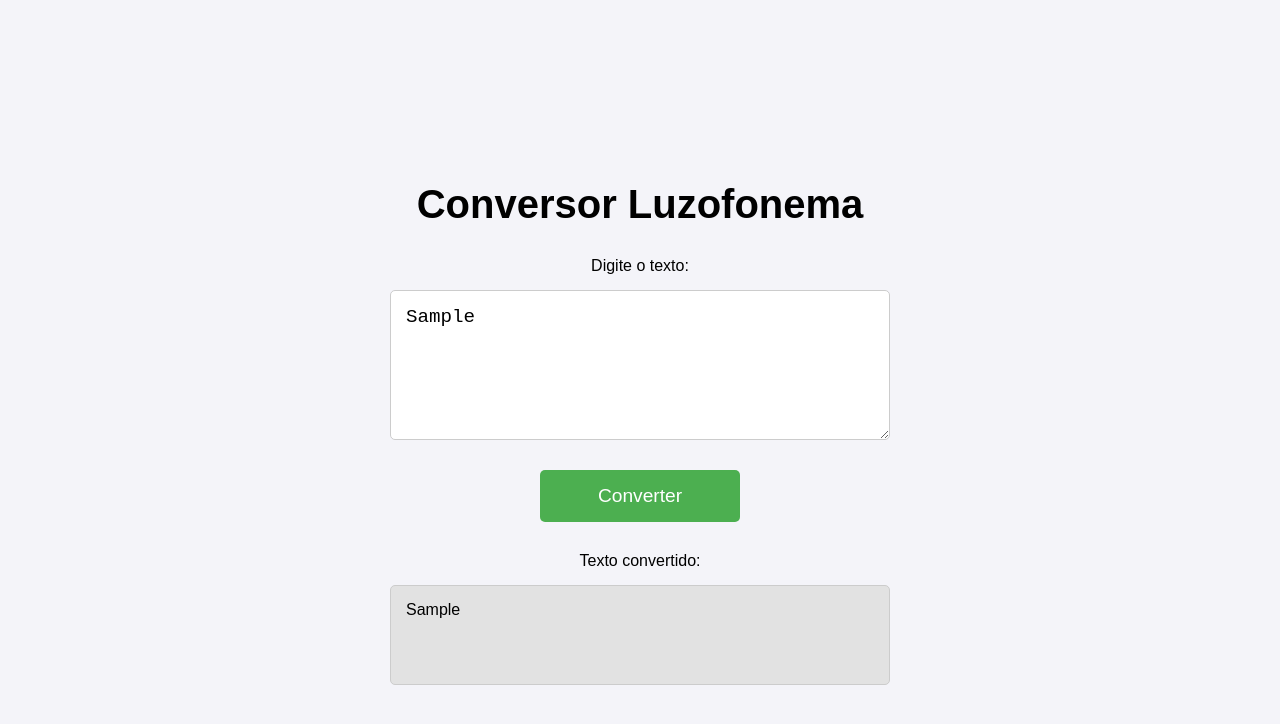
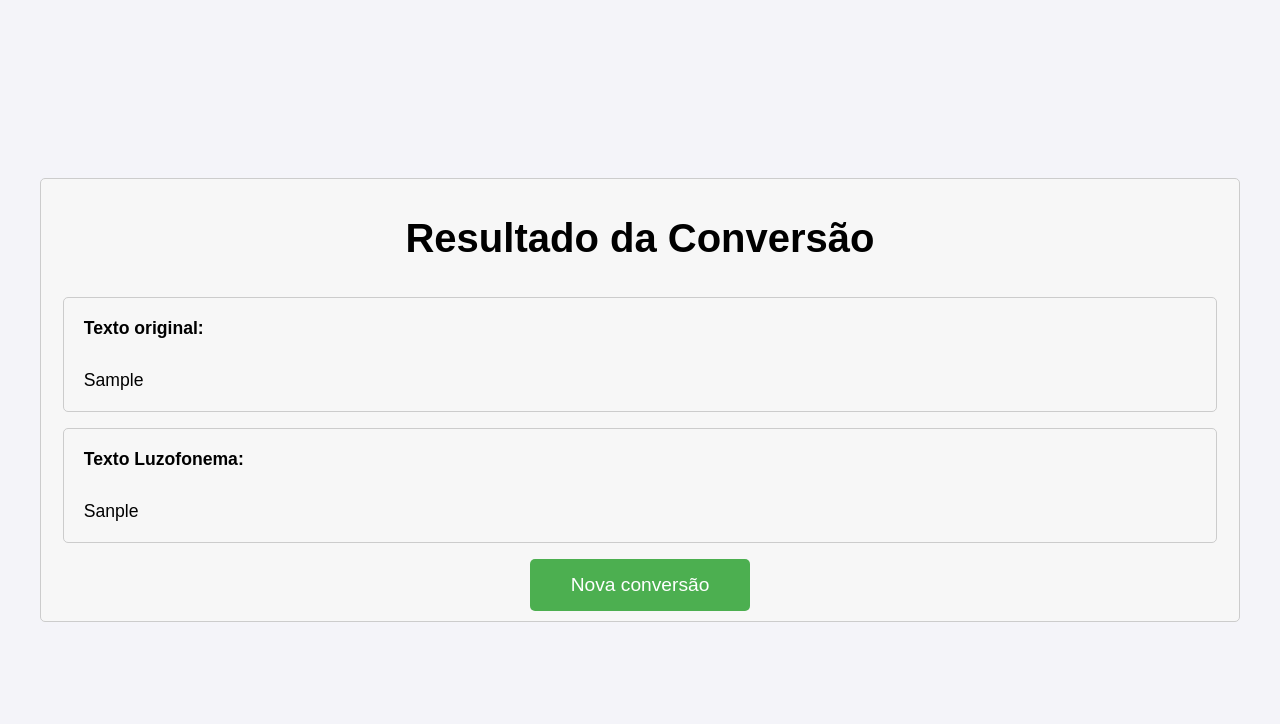
Before and after one commit to SrAquaGenius/LuzofonemaWeb, a plain HTML site: page public/index.html in a window 1280 px wide. Both pictures are taken after typing "Sample" into the empty fields and a click on the button "Converter". Drawn offline with Linux system fonts and the light colour scheme.

Commit message:
feat: duas páginas com tooltip para palavras fonéticas

```diff
--- a/public/index.html
+++ b/public/index.html
@@ -7,7 +7,8 @@
 	<link rel="stylesheet" href="../src/css/style.css">
 </head>
 <body>
-	<script src="../src/js/rules.js"></script>
-	<script src="../src/js/app.js"></script>
+	<div id="app"></div>
+	<script type="module" src="../src/js/rules.js"></script>
+	<script type="module" src="../src/js/app.js"></script>
 </body>
 </html>
--- a/src/css/style.css
+++ b/src/css/style.css
@@ -5,62 +5,75 @@ body {
 	font-family: Arial, sans-serif;
 	background-color: #f4f4f9;
 	display: flex;
-	flex-direction: column;
 	align-items: center;
 	justify-content: center;
 	height: 100vh;
 	margin: 0;
-	padding: 20px;
+}
+
+/* Container principal (#app) */
+#app {
+	display: flex;
+	flex-direction: column;
+	align-items: center;
+	justify-content: center;
+	width: 100%;
+	max-width: 1200px; /* Aumentei um pouco mais */
+	gap: 20px;
+	padding: 10px 10px; /* Pequeno espaço lateral para não colar */
+	box-sizing: border-box;
 }
 
 /* Título */
 h1 {
 	font-size: 2.5rem;
-	margin-bottom: 30px;  /* Espaçamento abaixo do título */
-}
-
-label {
-	margin-bottom: 15px;  /* Espaçamento abaixo do título */
+	margin-bottom: 20px;
+	text-align: center;
 }
 
 /* Área de input */
 textarea {
-	width: 500px;  /* Aumentando a largura */
-	height: 150px; /* Aumentando a altura */
-	margin-bottom: 30px; /* Espaçamento abaixo do input */
+	width: 98%; /* Quase toda a largura */
+	height: 180px;
 	padding: 15px;
-	font-size: 1.2rem;  /* Aumentando o tamanho da fonte */
+	font-size: 1.2rem;
 	border: 1px solid #ccc;
 	border-radius: 5px;
 	box-sizing: border-box;
 }
 
-/* Botão de conversão */
+/* Botões */
 button {
-	width: 200px;  /* Aumentando a largura do botão */
+	width: 220px;
 	padding: 15px;
-	font-size: 1.2rem;  /* Aumentando o tamanho da fonte do botão */
+	font-size: 1.2rem;
 	background-color: #4CAF50;
 	color: white;
 	border: none;
 	border-radius: 5px;
 	cursor: pointer;
-	margin-bottom: 30px; /* Espaçamento abaixo do botão */
 }
 
-/* Estilo do botão ao passar o mouse */
 button:hover {
 	background-color: #45a049;
 }
 
-/* Área de resultado */
-#outputText {
-	width: 500px;  /* Aumentando a largura */
-	min-height: 100px;  /* Aumentando a altura mínima */
-	padding: 15px;
-	background-color: #e2e2e2;
+/* Divs de texto (original e convertido) */
+div {
+	width: 98%;
+	padding: 20px;
+	background-color: #f7f7f7; /* Um cinzento ainda mais clarinho */
 	border: 1px solid #ccc;
 	border-radius: 5px;
 	word-wrap: break-word;
 	box-sizing: border-box;
+	font-size: 1.1rem;
+	white-space: pre-wrap;
 }
+
+/* Estilo extra para o texto fixo dentro dos divs */
+div strong {
+	display: block;
+	margin-bottom: 10px;
+	font-weight: bold;
+}
--- a/src/js/app.js
+++ b/src/js/app.js
@@ -1,49 +1,119 @@
-// app.js
+import { convertToLuzofonema, convertToPhonetic } from './rules.js';
 
-// Função para criar o conteúdo do corpo
-function createPage() {
-    const body = document.querySelector('body');
+document.addEventListener('DOMContentLoaded', () => {
+	const app = document.getElementById('app') || document.body;
 
-    // Criar título
-    const title = document.createElement('h1');
-    title.textContent = 'Conversor Luzofonema';
-    body.appendChild(title);
+	// Criação das duas páginas
+	function criarPaginaInicial() {
+		app.innerHTML = '';
 
-    // Criar área de input
-    const inputLabel = document.createElement('label');
-    inputLabel.textContent = 'Digite o texto: ';
-    body.appendChild(inputLabel);
+		const title = document.createElement('h1');
+		title.textContent = 'Conversor Luzofonema';
 
-    const inputText = document.createElement('textarea');
-    inputText.id = 'inputText';
-    inputText.placeholder = 'Digite seu texto aqui';
-    body.appendChild(inputText);
+		const input = document.createElement('textarea');
+		input.placeholder = 'Escreve aqui o teu texto...';
 
-    // Criar botão para conversão
-    const convertButton = document.createElement('button');
-    convertButton.id = 'convertButton';
-    convertButton.textContent = 'Converter';
-    body.appendChild(convertButton);
+		const convertButton = document.createElement('button');
+		convertButton.textContent = 'Converter';
 
-    // Criar área de resultado
-    const outputLabel = document.createElement('label');
-    outputLabel.textContent = 'Texto convertido: ';
-    body.appendChild(outputLabel);
+		convertButton.addEventListener('click', () => {
+			const textoOriginal = input.value;
+			const textoConvertido = convertToLuzofonema(textoOriginal);
+			criarPaginaResultado(textoOriginal, textoConvertido);
+		});
 
-    const outputText = document.createElement('div');
-    outputText.id = 'outputText';
-    body.appendChild(outputText);
+		app.appendChild(title);
+		app.appendChild(input);
+		app.appendChild(convertButton);
 
-    // Adicionar evento ao botão
-    convertButton.addEventListener('click', convertText);
-}
+		// Estilo básico
+		app.style.display = 'flex';
+		app.style.flexDirection = 'column';
+		app.style.gap = '1rem';
+	}
 
-// Função para capturar o texto do input e aplicar a conversão
-function convertText() {
-    const inputText = document.getElementById('inputText').value; // Captura o texto
-    const convertedText = convertToLuzofonema(inputText); // Aplica as regras
-    document.getElementById('outputText').textContent = convertedText; // Exibe o texto convertido
-}
+	function criarPaginaResultado(textoOriginal, textoConvertido) {
+		app.innerHTML = '';
 
-// Chama a função para construir a página quando o script é carregado
-createPage();
+		const title = document.createElement('h1');
+		title.textContent = 'Resultado da Conversão';
+
+		const originalDiv = document.createElement('div');
+		originalDiv.innerHTML = `<strong>Texto original:</strong><br>${textoOriginal}`;
+
+		const convertidoDiv = document.createElement('div');
+		convertidoDiv.innerHTML = `<strong>Texto Luzofonema:</strong><br>${textoConvertido}`;
+
+		const voltarBtn = document.createElement('button');
+		voltarBtn.textContent = 'Nova conversão';
+		voltarBtn.addEventListener('click', criarPaginaInicial);
+
+		// Função para exibir a caixa de tooltip com a palavra fonética
+		function showTooltip(wordElement, foneticWord, event) {
+			let tooltip = document.createElement('div');
+			tooltip.textContent = foneticWord;
+			tooltip.style.position = 'absolute';
+			tooltip.style.backgroundColor = '#f7f7f7';
+			tooltip.style.border = '1px solid #ccc';
+			tooltip.style.padding = '5px';
+			tooltip.style.fontSize = '1rem';
+			tooltip.style.zIndex = '9999';
+			tooltip.style.top = `${event.clientY + 10}px`;
+			tooltip.style.left = `${event.clientX + 10}px`;
+			tooltip.style.maxWidth = '100px';
+
+			document.body.appendChild(tooltip);
+
+			// Remover o tooltip quando o mouse sai da palavra
+			const hideTooltip = () => {
+				tooltip.remove();
+				wordElement.removeEventListener('mouseout', hideTooltip);
+			};
+			wordElement.addEventListener('mouseout', hideTooltip);
+		}
+
+		// Função para gerar a versão fonética de uma palavra
+		function getFoneticWord(word) {
+			// Aqui você chama a função de conversão fonética
+			return convertToPhonetic(word);  // Supondo que você tenha a função convertToPhonetic
+		}
+
+		// Função para gerar as palavras com a conversão e fonética
+		function getWordsWithPhonetic(textoOriginal) {
+			const words = textoOriginal.split(' ');
+			return words.map(word => {
+				const wordElement = document.createElement('span');
+				wordElement.textContent = word + ' ';
+				wordElement.style.cursor = 'pointer';
+				const foneticWord = getFoneticWord(word); // Obtém a versão fonética da palavra
+				wordElement.addEventListener('mouseover', (event) => {
+					showTooltip(wordElement, foneticWord, event); // Exibe a tooltip com a fonética
+				});
+				return wordElement;
+			});
+		}
+
+		// Criar as palavras com o evento de mouseover no texto original
+		const originalTextWithWords = getWordsWithPhonetic(textoOriginal);
+
+		// Adicionar as palavras ao div de texto original
+		originalDiv.innerHTML = `<strong>Texto original:</strong><br>`;
+		originalTextWithWords.forEach(wordElement => {
+			originalDiv.appendChild(wordElement);
+		});
+
+		// Adicionar ao app
+		app.appendChild(title);
+		app.appendChild(originalDiv);
+		app.appendChild(convertidoDiv);
+		app.appendChild(voltarBtn);
+
+		// Estilo básico
+		app.style.display = 'flex';
+		app.style.flexDirection = 'column';
+		app.style.gap = '1rem';
+	}
+
+	// Carrega a página inicial ao abrir
+	criarPaginaInicial();
+});
--- a/src/js/rules.js
+++ b/src/js/rules.js
@@ -31,14 +31,17 @@ const luzofonemaRules = [
 	{ pattern: /(?<=[g])u(?=[e,i])/gi, replacement: "" },
 
 	// Queda do "h" se não for antecedido por "l" ou "n"
-	{ pattern: /(?<![ln])h/gi, replacement: "" }
+	{ pattern: /(?<![ln])h/gi, replacement: "" },
+
+	// Som nasal com "m" passar para som nasal com "n"
+	{ pattern: /(?<=[aeiou])m(?=[ pb])/gi, replacement: "n" }
 ];
 
 /** Aplica todas as regras Luzofonema a um texto,
  *  ignorando nomes próprios (palavras com maiúscula no meio da frase).
  *  @param {string} text - Texto original em português.
  *  @return {string} - Texto convertido para Luzofonema. */
-function convertToLuzofonema(text) {
+export function convertToLuzofonema(text) {
 	// Expressão para dividir por palavras mantendo pontuação e espaços
 	const parts = text.split(/(\s+|[.,!?]+)/);
 
@@ -72,3 +75,11 @@ function convertToLuzofonema(text) {
 
 	return result;
 }
+
+export function convertToPhonetic(word) {
+	// Simulação de conversão fonética (exemplo simples)
+	// Isso deve ser substituído pela lógica fonética real
+	if (word === 'quarto') return 'kwˈaɾ.tu';  // Exemplo para "quarto"
+	// Adicione mais regras fonéticas conforme necessário
+	return word;  // Retorna a palavra sem alteração caso não tenha regra fonética definida
+  }
```
